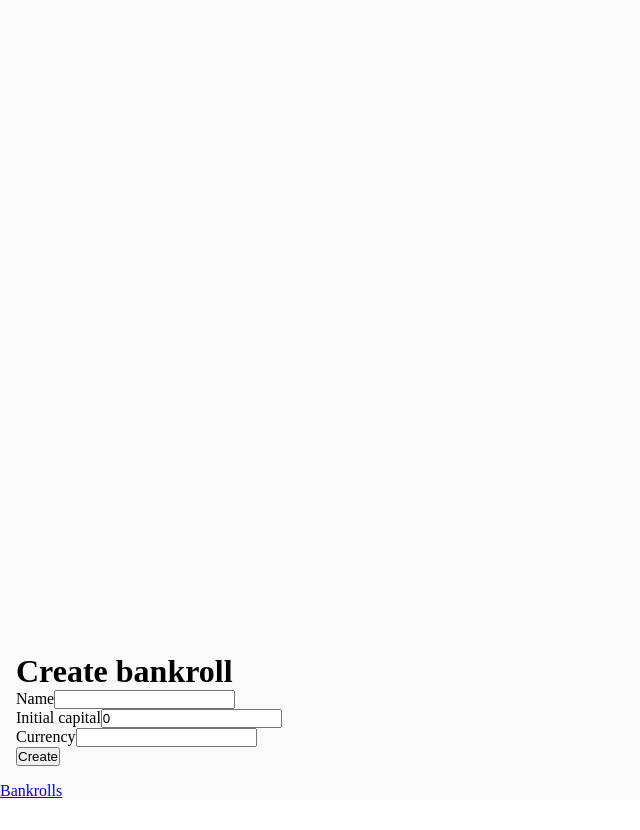
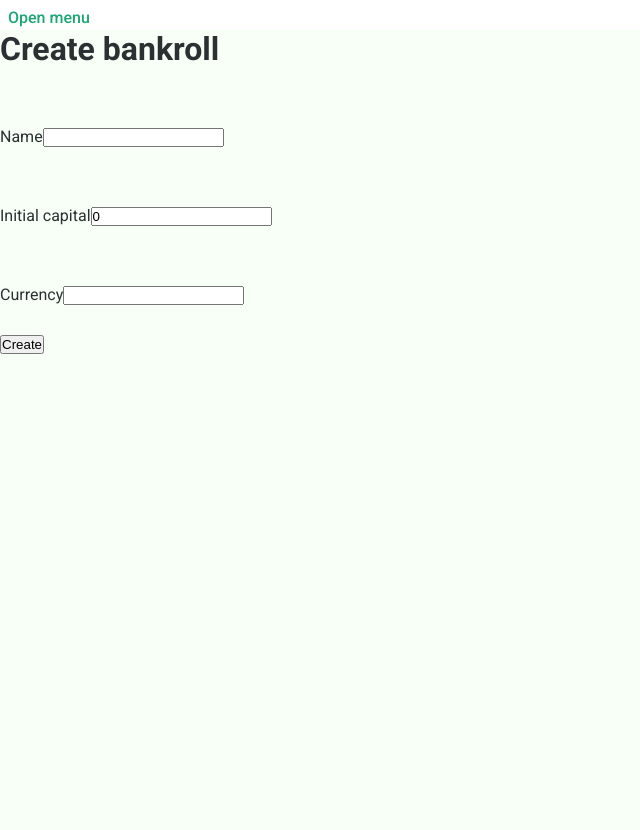
Before and after one commit to ghoussard/betty, a Next.js app: page /bankroll/create in a window 1280 px wide. Shown: the whole page, without its empty margins (0-640 px from the left). Before the commit the page ends 800 px from the top, so only its background shows below. Built offline with nearby package versions, Linux system fonts and the light colour scheme.

Commit message:
Rework layout

```diff
--- a/src/front/layout/components/Layout.tsx
+++ b/src/front/layout/components/Layout.tsx
@@ -1,38 +1,40 @@
+import { PropsWithChildren } from 'react'
 import styled from 'styled-components'
-import { breakpoints } from '@/front/shared'
-import { Navbar } from '@/front/layout'
+import { breakpoints, colors } from '@/front/shared'
+import { Navbar } from './Navbar'
 
-type LayoutProps = {
-  children: React.ReactChild
-}
+type LayoutProps = PropsWithChildren<{}>
 
-const LayoutContainer = styled.div`
-  display: flex;
-  flex-direction: column-reverse;
-  min-height: 100vh;
-  min-width: 100vw;
-  background-color: #fafafa;
+const Container = styled.div`
+  width: 100vw;
+  height: 100vh;
+
+  background-color: ${colors.white};
+  color: ${colors.black};
+  font-family: 'Roboto', sans-serif;
 
   @media ${breakpoints.desktop} {
-    flex-direction: row;
+    display: flex;
   }
 `
 
-const ChildrenContainer = styled.div`
-  height: 100%;
-  padding: 1rem;
+const ContentContainer = styled.div`
+  margin-top: 30px;
 
   @media ${breakpoints.desktop} {
-    width: 80%;
+    margin-top: revert;
   }
 `
 
 const Layout = ({ children }: LayoutProps) => {
   return (
-    <LayoutContainer>
-      <Navbar />
-      <ChildrenContainer>{children}</ChildrenContainer>
-    </LayoutContainer>
+    <Container>
+      <Navbar>
+        <Navbar.Tab href="/">Home</Navbar.Tab>
+        <Navbar.Tab href="/bankrolls">Bankrolls</Navbar.Tab>
+      </Navbar>
+      <ContentContainer>{children}</ContentContainer>
+    </Container>
   )
 }
 
--- a/src/front/layout/components/Navbar.tsx
+++ b/src/front/layout/components/Navbar.tsx
@@ -1,38 +1,81 @@
+import { ReactElement, useState } from 'react'
 import styled from 'styled-components'
-import Link from 'next/link'
-import { breakpoints } from '@/front/shared'
+import { breakpoints, colors } from '@/front/shared'
+import { Tab, TabProps } from './Navbar/Tab'
 
-type NavbarEntryProps = {
-  children: React.ReactChild
-  href: string
-}
+const Container = styled.div<{ isOpen: boolean }>`
+  position: absolute;
+  top: 0;
+  left: 0;
+  height: 100vh;
+  width: 80vw;
 
-const NavbarEntryContainer = styled(Link)`
-  :focus {
-    text-color: white;
-  }
+  box-shadow: 0 0 10px rgba(0, 0, 0, 0.1);
+  background-color: inherit;
+
+  display: flex;
+  flex-direction: column;
+  gap: 20px;
+
+  visibility: ${({ isOpen }) => (isOpen ? 'visible' : 'hidden')};
 
   @media ${breakpoints.desktop} {
-    :hover {
-      text-color: white;
-    }
+    position: revert;
+    width: 20vw;
+    box-shadow: revert;
+    visibility: visible;
   }
 `
 
-const NavbarContainer = styled.div`
-  display: flex;
+const Toggle = styled.div`
+  position: absolute;
+  top: 0;
+  left: 0;
+
+  padding: 0.5rem;
+
+  color: ${colors.green};
+  font-weight: 500;
+  z-index: 1;
+
+  @media ${breakpoints.desktop} {
+    display: none;
+  }
 `
 
-const NavbarEntry = ({ children, href }: NavbarEntryProps) => {
-  return <NavbarEntryContainer href={href}>{children}</NavbarEntryContainer>
+const Title = styled.h1`
+  text-align: center;
+  line-height: 2;
+`
+
+const TabsContainer = styled.div`
+  display: flex;
+  flex-direction: column;
+  gap: 10px;
+
+  padding: 0 1rem;
+`
+
+type NavbarProps = {
+  children: ReactElement<TabProps> | ReactElement<TabProps>[]
 }
 
-const Navbar = () => {
+const Navbar = ({ children }: NavbarProps) => {
+  const [isOpen, setIsOpen] = useState<boolean>(false)
+
   return (
-    <NavbarContainer>
-      <NavbarEntry href="/">Bankrolls</NavbarEntry>
-    </NavbarContainer>
+    <>
+      <Toggle onClick={() => setIsOpen(!isOpen)}>
+        {isOpen ? 'Close' : 'Open menu'}
+      </Toggle>
+      <Container isOpen={isOpen}>
+        <Title>Betty</Title>
+        <TabsContainer>{children}</TabsContainer>
+      </Container>
+    </>
   )
 }
 
+Navbar.Tab = Tab
+
 export { Navbar }
--- /dev/null
+++ b/src/front/layout/components/Navbar/Tab.tsx
@@ -0,0 +1,42 @@
+import { PropsWithChildren } from 'react'
+import styled from 'styled-components'
+import Link from 'next/link'
+import { useRouter } from 'next/router'
+import { breakpoints, colors } from '@/front/shared'
+
+const Container = styled.a<{ active: boolean }>`
+  border-radius: 0.25rem;
+  padding: 0.5rem 1rem;
+
+  text-align: center;
+  font-weight: 500;
+  text-decoration: none;
+  color: ${({ active }) => (active ? colors.white : colors.black)};
+  background-color: ${({ active }) => (active ? colors.green : colors.white)};
+
+  &:hover {
+    color: ${colors.white};
+    background-color: ${colors.green};
+  }
+
+  @media ${breakpoints.desktop} {
+    text-align: left;
+  }
+`
+
+type TabProps = PropsWithChildren<{
+  href: string
+}>
+
+const Tab = ({ children, href }: TabProps) => {
+  const router = useRouter()
+
+  return (
+    <Link href={href} passHref>
+      <Container active={router.pathname === href}>{children}</Container>
+    </Link>
+  )
+}
+
+export type { TabProps }
+export { Tab }
--- /dev/null
+++ b/src/front/shared/theme/colors.ts
@@ -0,0 +1,7 @@
+const colors = {
+  white: '#f7fff7',
+  green: '#1ca673',
+  black: '#293132',
+}
+
+export { colors }
--- a/src/front/shared/theme/index.ts
+++ b/src/front/shared/theme/index.ts
@@ -1 +1,2 @@
 export * from './breakpoints'
+export * from './colors'
--- a/src/pages/_app.tsx
+++ b/src/pages/_app.tsx
@@ -1,4 +1,4 @@
-import '@/styles/reset.css'
+import '@/styles/globals.css'
 import Head from 'next/head'
 import type { AppProps } from 'next/app'
 import { Layout } from '@/front/layout'
--- /dev/null
+++ b/src/styles/globals.css
@@ -0,0 +1,15 @@
+@import url('https://fonts.googleapis.com/css2?family=Roboto:wght@400;500;700&display=swap');
+
+html {
+  box-sizing: border-box;
+  margin: 0;
+  padding: 0;
+}
+
+*,
+*:before,
+*:after {
+  box-sizing: inherit;
+  margin: inherit;
+  padding: inherit;
+}
--- a/src/styles/reset.css
+++ /dev/null
@@ -1,13 +0,0 @@
-html {
-  box-sizing: border-box;
-  margin: 0;
-  padding: 0;
-}
-
-*,
-*:before,
-*:after {
-  box-sizing: inherit;
-  margin: 0;
-  padding: 0;
-}
```
Also changed, not shown: src/pages/bankrolls.tsx (renamed from src/back/domain/model/bankroll.ts, +9 -7 lines).
